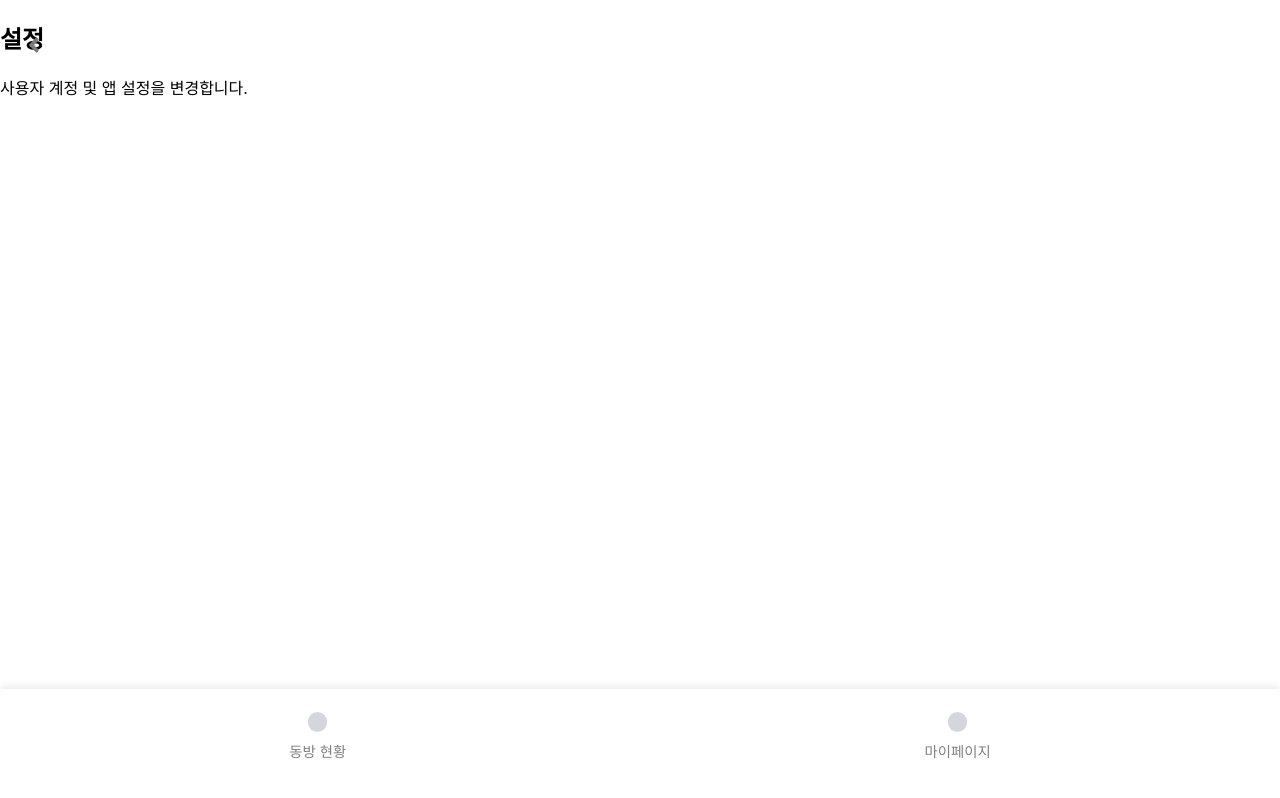
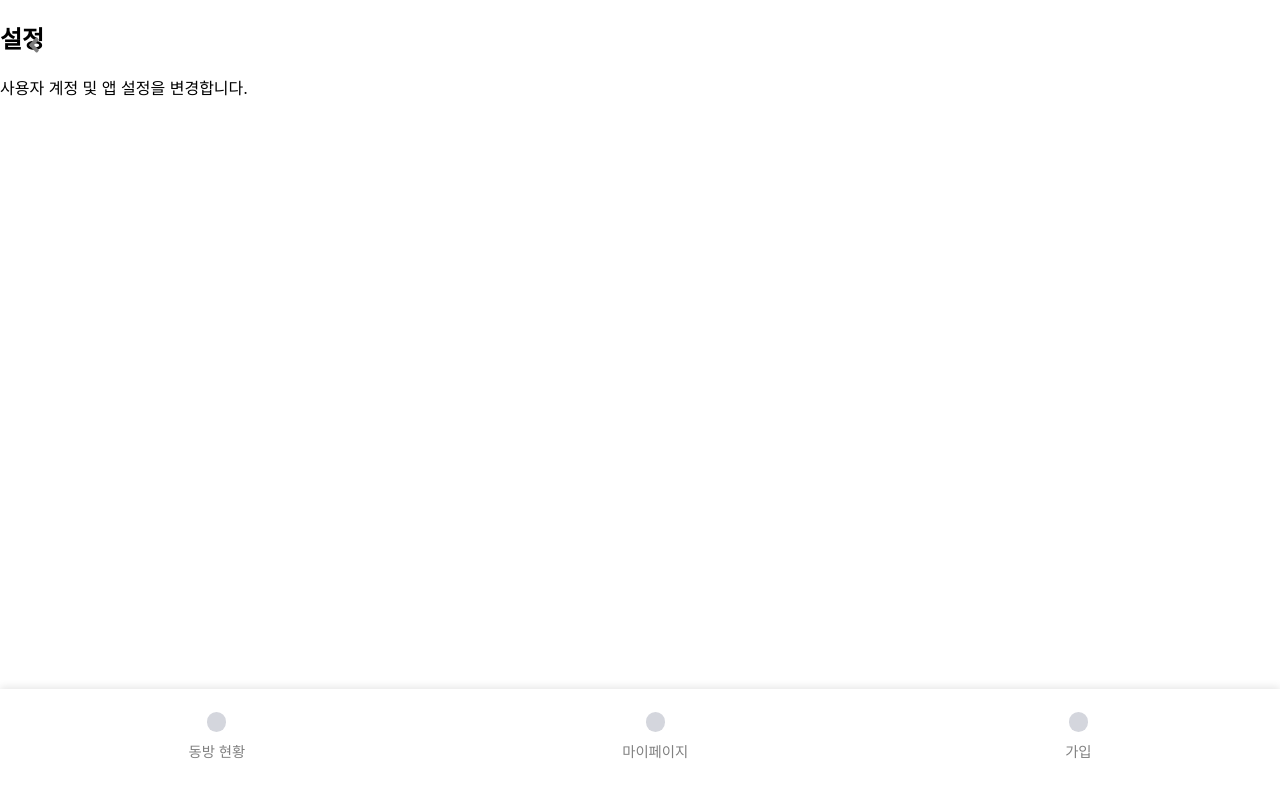
Before and after one commit to JNU-econovation/Whoz-in-FE, a React (Create React App) app: page /mypage/setting in a window 1280 px wide. Built offline with nearby package versions, Linux system fonts and the light colour scheme.

Commit message:
chore: 잠깐 하단바에 가입 버튼 넣어놓음

```diff
--- a/src/components/LayoutComponent/BottomNav.jsx
+++ b/src/components/LayoutComponent/BottomNav.jsx
@@ -55,6 +55,10 @@ function BottomNav() {
         <NavIcon isActive={isMypageActive} />
         마이페이지
       </NavButton>
+      <NavButton onClick={() => navigate("/join")} isActive={isMypageActive}>
+        <NavIcon isActive={isMypageActive} />
+        가입
+      </NavButton>
     </NavContainer>
   );
 }
```
